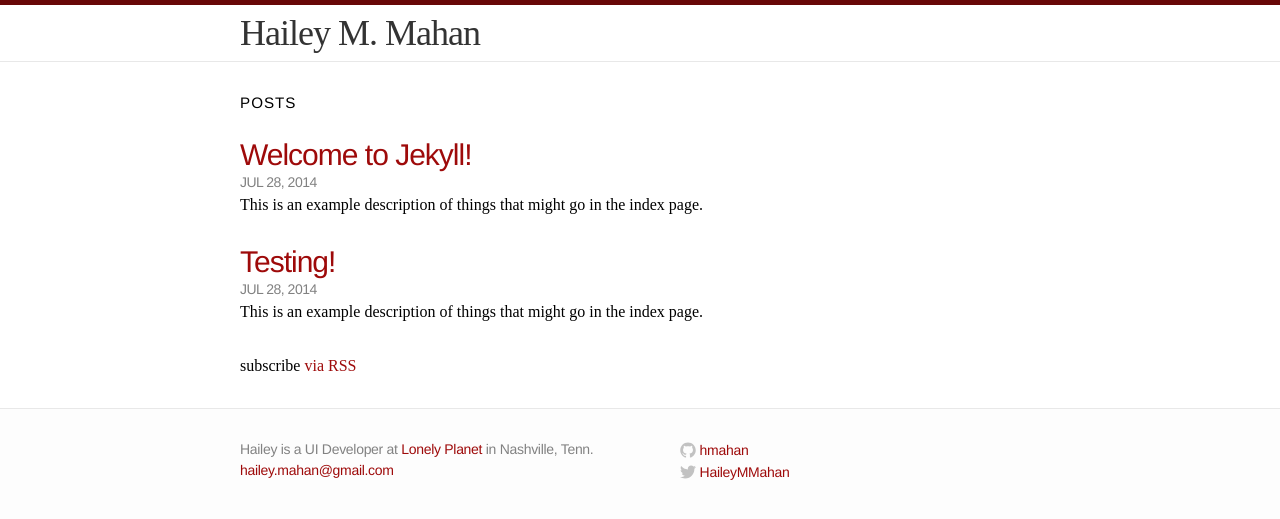
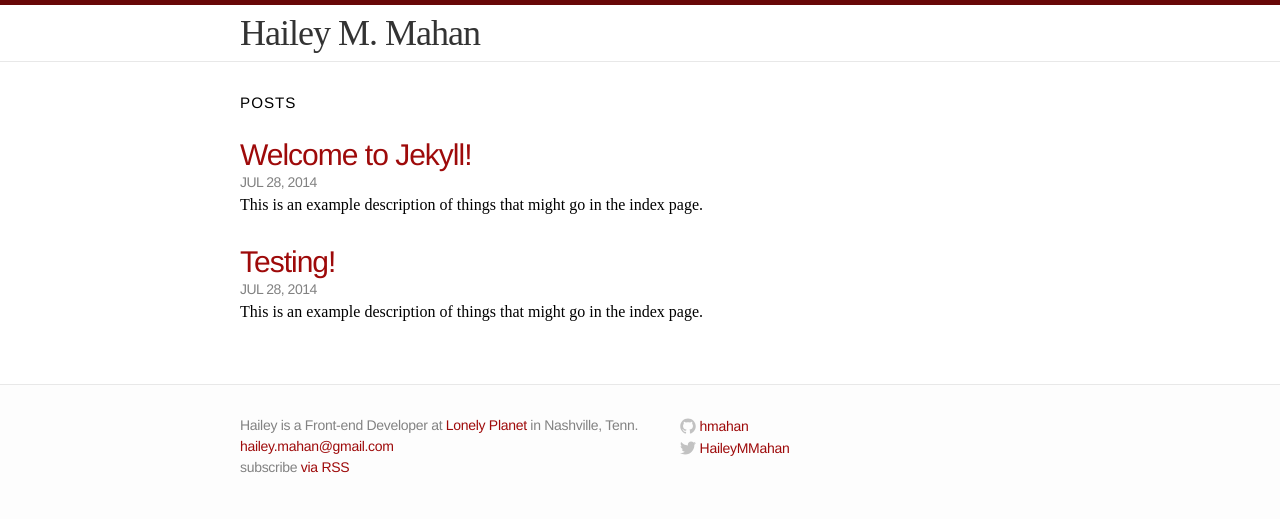
Before and after one commit to hmahan/hmahan.github.io, a Jekyll site: the page built from index.html, in a window 1280 px wide. Shown: the top 519 px of the page. Built offline with Jekyll 4.4.1, drawn with Linux system fonts in a browser that asks for light colours; comment, search, counter and statistics services are not loaded.

Commit message:
Final edits

```diff
--- a/_includes/footer.html
+++ b/_includes/footer.html
@@ -4,8 +4,9 @@
 
     <div class="footer-col-1 column">
       <ul>
-        <li>Hailey is a UI Developer at <a href="http://www.lonelyplanet.com">Lonely Planet</a> in Nashville, Tenn.</li>
+        <li>Hailey is a Front-end Developer at <a href="http://www.lonelyplanet.com">Lonely Planet</a> in Nashville, Tenn.</li>
         <li><a href="mailto:{{ site.email }}">{{ site.email }}</a></li>
+        <li><p class="rss-subscribe">subscribe <a href="{{ "/feed.xml" | prepend: site.url }}">via RSS</a></p></li>
       </ul>
     </div>
 
--- a/_includes/head.html
+++ b/_includes/head.html
@@ -10,6 +10,5 @@
 
     <!-- Custom CSS -->
     <link rel="stylesheet" href="http://hmahan.github.io/css/main.css">
-    <link href='http://fonts.googleapis.com/css?family=Crimson+Text:400italic' rel='stylesheet' type='text/css'>
 
 </head>
--- a/index.html
+++ b/index.html
@@ -16,6 +16,4 @@ layout: default
     {% endfor %}
   </ul>
 
-  <p class="rss-subscribe">subscribe <a href="{{ "/feed.xml" | prepend: site.url }}">via RSS</a></p>
-
 </div>
```
